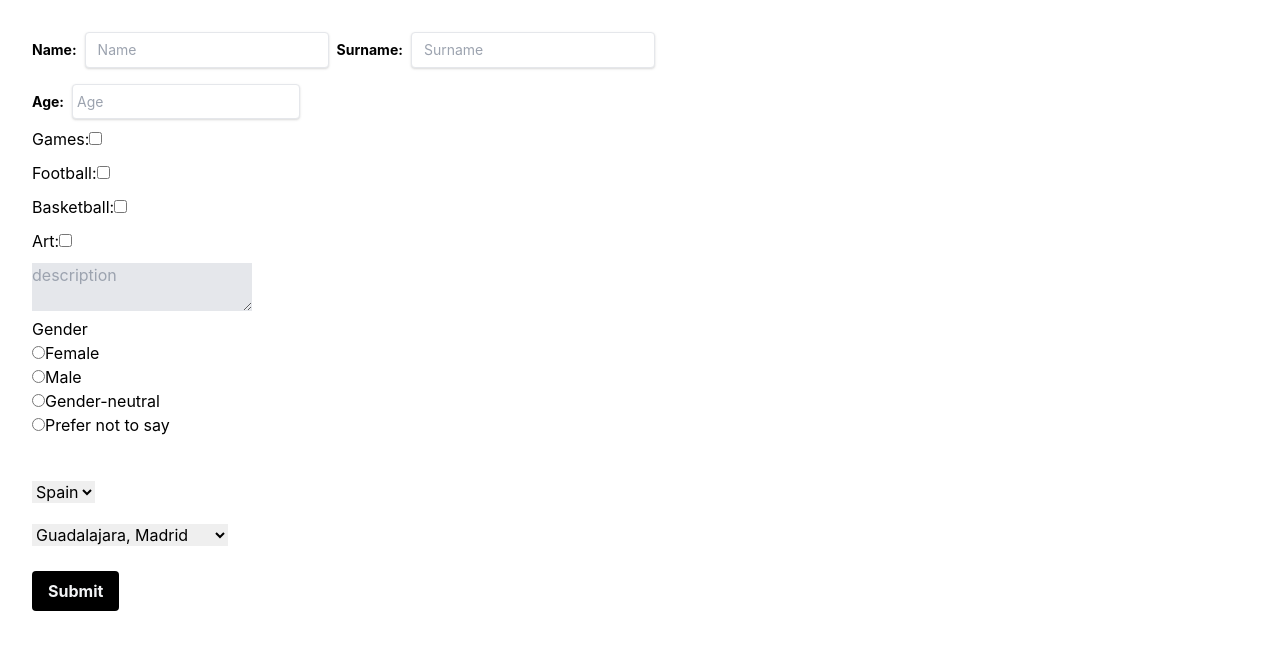
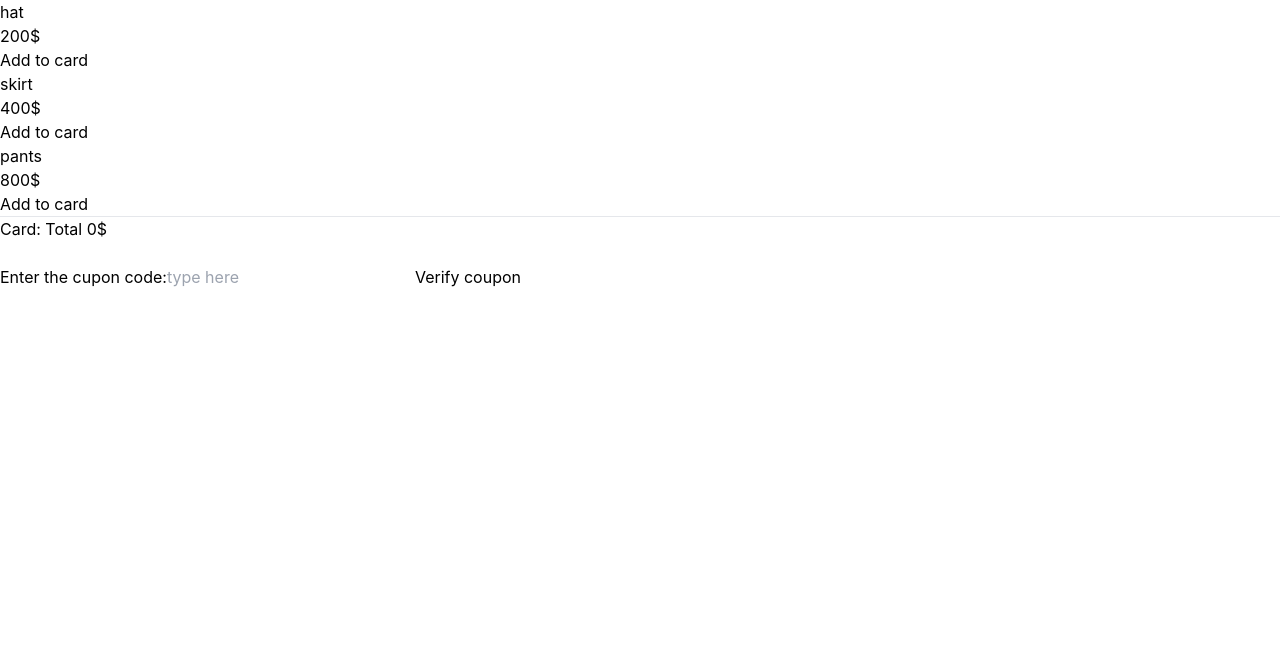
Before and after one commit to AlenaNik/Fictizia, a React (Create React App) app: page / in a window 1280 px wide. Shown: the top 650 px of the page. Built offline with nearby package versions, Linux system fonts and the light colour scheme.

Commit message:
after coupon

```diff
--- a/src/App.js
+++ b/src/App.js
@@ -1,201 +1,99 @@
 import React, {Component} from 'react'
 import './App.css'
-import Select from './Select.component'
 
-const countries = [ {
-    id: 1,
-    text: 'Spain'
-},
-{
-    id: 2,
-    text: 'USA'
-},
-]
 
-const province = [ {
-    id: 1,
-    text: 'Guadalajara, Madrid'
-},
+const products = [
+    {
+        id: 1,
+        name: "hat",
+        price: 200
+    },
     {
         id: 2,
-        text: 'Boston, Massachusetts'
+        name: "skirt",
+        price: 400
     },
+    {
+        id: 3,
+        name: "pants",
+        price: 800
+    }
 ]
-
 class App extends Component {
 state = {
-    name: '',
-    age: '',
-    surname: '',
-    value: '',
-    message: '',
-    checked: false,
-    gender: '',
-    error: '',
+    productsInCart: [],
+    coupon: '',
+    isValid: true
 }
 
-handleChange = (e) => {
-    const name = e.target.name;
-    const value = e.target.value;
+addProduct = (product) => {
+    const products = [...this.state.productsInCart, product];
     this.setState({
-        [name]: value,
-        gender: e.target.value,
-        message: e.target.value,
-        checked: !this.state.checked,
+        productsInCart: products
     })
 }
 
+handleRemove = (product) => {
+    let productsToRemove = this.state.productsInCart.filter(p => p !== product)
+    this.setState({
+        productsInCart: productsToRemove
+    })
+}
 
-handleSubmit = (e) => {
-    e.preventDefault()
-    alert('A form was submitted')
+calculateTotalPrice = () => {
+    let total = this.state.productsInCart.reduce((acc, curr) => acc + curr.price, 0);
+    if (this.state.isValid) {
+        total = total * 0.9
+    }
+    return total
 }
+
+handleInputChange = (e) => {
+    this.setState({
+        coupon: e.target.value
+    })
+}
+    verifyCoupon = () => {
+    if (this.state.coupon === "SAVE10") {
+        this.setState({
+            isValid: true })
+    } else {
+        alert("Something went wrong!")
+    }
+    }
 
     render() {
         return (
             <>
-                <form onSubmit={this.handleSubmit} className="px-8 pt-6 pb-8 mb-4">
-                    <label className="text-black text-sm font-bold mb-4">
-                        Name:
-                    <input
-                    className="shadow appearance-none border rounded py-2 px-3 m-2 text-gray-700 leading-tight focus:outline-none focus:shadow-outline"
-                    type="text"
-                    name="name"
-                    value={this.state.name}
-                    onChange={this.handleChange}
-                    placeholder="Name"
-                    />
-                    </label>
-                    <label className="text-black text-sm font-bold mb-4">
-                        Surname:
-                        <input
-                            className="shadow appearance-none border rounded py-2 px-3 m-2 text-gray-700 leading-tight focus:outline-none focus:shadow-outline"
-                            type="text"
-                            name="surname"
-                            value={this.state.surname}
-                            onChange={this.handleChange}
-                            placeholder="Surname"
-                        />
-                    </label>
-                    <br />
-                    <label className="text-black text-sm font-bold mb-4">
-                        Age:
-                    <input className="shadow appearance-none border rounded py-2 px-1 m-2 text-gray-700 leading-tight focus:outline-none focus:shadow-outline"
-                        type="number"
-                        name="age"
-                        value={this.state.age}
-                        onChange={this.handleChange}
-                        placeholder="Age"
-                    />
-                    </label>
-                    <br />
-                    Games:
-                    <input
-                        className="mb-4"
-                        name="Games"
-                        type="checkbox"
-                        onChange={this.handleChange}
-                        defaultChecked={this.state.checked}
-                    />
-                    <br />
-                    Football:
-                    <input
-                        className="mb-4"
-                        name="Football"
-                        type="checkbox"
-                        onChange={this.handleChange}
-                        defaultChecked={this.state.checked}
-                    />
-                    <br />
-                    Basketball:
-                    <input
-                        className="mb-4"
-                        name="Basketball"
-                        type="checkbox"
-                        onChange={this.handleChange}
-                        defaultChecked={this.state.checked}
-                    />
-                    <br />
-                    Art:
-                    <input
-                        className="mb-4"
-                        name="Art"
-                        type="checkbox"
-                        onChange={this.handleChange}
-                        defaultChecked={this.state.checked}
-                    />
-                    <br />
+                {products.map(product =>
+                    <div>
+                        <h1>{product.name}</h1>
+                        <p>{product.price}$</p>
+                        <button onClick={() => this.addProduct(product)}>Add to card</button>
+                    </div>
+                )}
 
-                    <textarea
-                        name="textfield"
-                        value={this.state.message}
-                        onChange={this.handleChange}
-                        className="bg-gray-200"
-                        placeholder="description"
-                    />
-                    <br />
-
-
-                   <div className="radio">
-                       <legend>Gender</legend>
-                    <label>
-                        <input type="radio"
-                               value="female"
-                               defaultChecked={true}
-                               checked={this.state.gender === 'female'}
-                               onChange={this.handleChange}
-                        />
-                        Female
-                    </label>
-                </div>
-                <div className="radio">
-                    <label>
-                        <input type="radio"
-                               value="male"
-                               checked={this.state.gender === 'male'}
-                               onChange={this.handleChange}
-                        />
-                        Male
-                    </label>
-                </div>
-                    <div className="radio">
-                        <label>
-                            <input type="radio"
-                                   value="neutral"
-                                   checked={this.state.gender === 'neutral'}
-                                   onChange={this.handleChange}
-
-                            />
-                            Gender-neutral
-                        </label>
-                    </div>
-                <div className="radio">
-                    <label>
-                        <input type="radio"
-                               value="notprovided"
-                               checked={this.state.gender === 'no-provided'}
-                               onChange={this.handleChange}
-                        />
-                        Prefer not to say
-                    </label>
-                </div>
+                <hr />
+                Card: <span>Total {this.calculateTotalPrice()}$</span>
+                <ul>
+                {this.state.productsInCart.map((productInCard, key) =>
+                    <li key={key}>
+                        <h1>{productInCard.name}</h1>
+                        <p>{productInCard.price}$</p>
+                        <button onClick={() => this.handleRemove(productInCard)}>Remove</button>
+                    </li>
+                )}
+                </ul>
+                <br/>
+                Enter the cupon code:
+                <input type="text"
+                       placeholder="type here"
+                       value={this.state.coupon}
+                       onChange={this.handleInputChange}
+                />
+                <button onClick={this.verifyCoupon}>Verify coupon</button>
                 <br/>
 
-                    <Select
-                        items={countries}
-                        onChange={(e) => console.log(e.target.value)}
-                    />
-                    <Select
-                        items={province}
-                        onChange={(e) => console.log(e.target.value)}
-                    />
-                    <br />
-                    <input
-                        className="bg-black hover:bg-gray-700 text-gray-100 font-bold py-2 px-4 rounded focus:outline-none focus:shadow-outline"
-                        type="submit"
-                        value="Submit"/>
-
-                </form>
             </>
         )
     }
--- a/src/Select.component.js
+++ /dev/null
@@ -1,25 +0,0 @@
-import React from 'react'
-
-
-
-const Select = (props) => {
-    return (
-        <div>
-                <select
-                className="text-black mt-5"
-                onChange={props.onChange}
-                >
-                    {props.items.map((item, key) => (
-                            <option
-                            key={item.key}
-                            value={item.text}
-                            >{item.text}</option>
-
-                    ))}
-
-                </select>
-        </div>
-    )
-}
-
-export default Select
```
